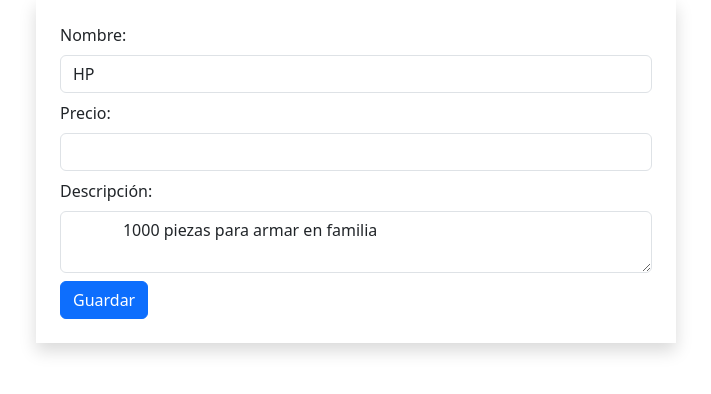
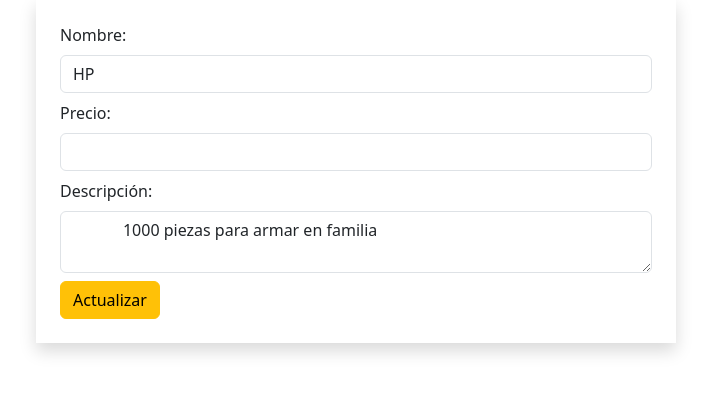
Before and after one commit to HAlejandra10/PY_CRUD, a Django app: page /productos/detalle/2 in a window 1280 px wide. Shown: the part 111-505 px from the top of the page, without its empty margins (284-995 px from the left). Run offline with Django 4.2, Linux system fonts and the light colour scheme; data comes from the database, SQL or seed files in the repository.

Commit message:
add changes into the productoEditar.html: name of the input and change class to the warning style

```diff
--- a/tienda/templates/productoEditar.html
+++ b/tienda/templates/productoEditar.html
@@ -18,7 +18,7 @@
             {{producto.description}}
         </textarea>
 
-        <input type="submit" value="Guardar" class="btn btn-primary"/>
+        <input type="submit" value="Actualizar" class="btn btn-warning"/>
 
     </form>
 
```
